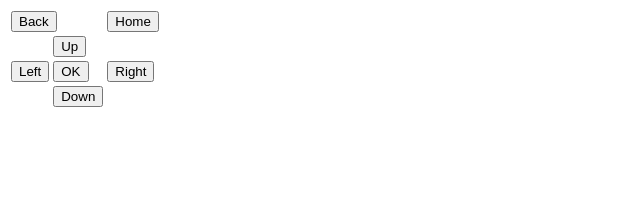
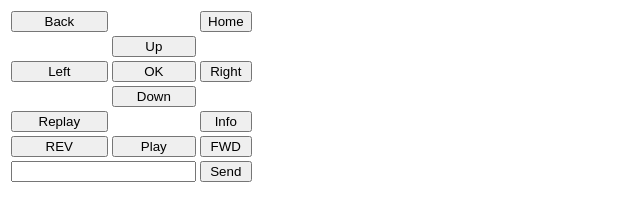
Before and after one commit to xXSentryBotXx/roku-remote-vscode, a website: page src/remote.html in a window 1280 px wide. Shown: the whole page, without its empty margins (0-640 px from the left). Drawn offline with Linux system fonts and the light colour scheme.

Commit message:
Added rest of buttons. Added some styling. Added text input.

```diff
--- a/extension.js
+++ b/extension.js
@@ -35,6 +35,7 @@ function activate(context) {
 
 		panel.webview.onDidReceiveMessage(
 			message => {
+				console.log(message);
 				const action = ACTIONS[message];
 				if (action) {
 					console.log(action);
--- a/src/remote.html
+++ b/src/remote.html
@@ -3,57 +3,116 @@
   <head>
     <meta charset="UTF-8">
     <meta name="viewport" content="width=device-width, initial-scale=1.0">
+    <style>
+      #remote-buttons button {
+        width: 100%;
+      }
+
+      #remote-buttons td {
+        margin: 30px 15px;
+      }
+    </style>
     <title>Roku Remote</title>
   </head>
   <body>
     <table id="remote-buttons">
       <tr>
-        <td colspan="2">
-          <button id="${UP}">Back</button>
+        <td>
+          <button id="${BACK}">Back</button>
         </td>
-        <td colspan="2">
-          <button id="${LEFT}">Home</button>
+        <td></td>
+        <td>
+          <button id="${HOME}">Home</button>
         </td>
       </tr>
       <tr>
         <td></td>
         <td>
-          <button id="${DOWN}">Up</button>
+          <button id="${UP}">Up</button>
         </td>
         <td></td>
       </tr>
       <tr>
         <td>
-          <button id="${RIGHT}">Left</button>
+          <button id="${LEFT}">Left</button>
         </td>
         <td>
-          <button id="${BACK}">OK</button>
+          <button id="${OK}">OK</button>
         </td>
         <td>
-          <button id="${OK}">Right</button>
+          <button id="${RIGHT}">Right</button>
         </td>
       </tr>
       <tr>
         <td></td>
         <td>
-          <button id="${HOME}">Down</button>
+          <button id="${DOWN}">Down</button>
         </td>
         <td></td>
       </tr>
+      <tr>
+        <td>
+          <button id="${INSTANT_REPLAY}">Replay</button>
+        </td>
+        <td></td>
+        <td>
+          <button id="${INFO}">Info</button>
+        </td>
+      </tr>
+      <tr>
+        <td>
+          <button id="${REV}">REV</button>
+        </td>
+        <td>
+          <button id="${PLAY}">Play</button>
+        </td>
+        <td>
+          <button id="${FWD}">FWD</button>
+        </td>
+      </tr>
+      <tr>
+          <td colspan="2">
+            <input id="send-text-input" type="text"/>
+          </td>
+          <td>
+            <button id="send-text-button">Send</button>
+          </td>
+        </tr>
     </table>
 	  <script>
       const vscode = acquireVsCodeApi();
       const remoteButtons = document.getElementById('remote-buttons');
+      const sendTextInput = document.getElementById('send-text-input');
+      const sendTextButton = document.getElementById('send-text-button');
 
       function onClick (e) {
         vscode.postMessage(e.target.id);
       }
 
       function onKeyDown (e) {
+        e.stopPropagation();
         vscode.postMessage(e.code);
       }
 
+      function onSendTextButtonClick (e) {
+        e.stopPropagation();
+        if (sendTextInput.value !== '') {
+          vscode.postMessage(sendTextInput.value);
+          sendTextInput.value = '';
+        }
+      }
+
+      function onSendTextKeyDown (e) {
+        e.stopPropagation();
+        if (e.code === '${OK}') {
+          vscode.postMessage(e.target.value);
+          e.target.value = '';
+        }
+      }
+
       remoteButtons.addEventListener('click', onClick);
+      sendTextInput.addEventListener('keydown', onSendTextKeyDown)
+      sendTextButton.addEventListener('click', onSendTextButtonClick)
       document.addEventListener('keydown', onKeyDown);
     </script>
   </body>
```
Also changed, not shown: src/constants.js (+12 -2 lines). Lines whose indentation alone changed are shown as unchanged.
